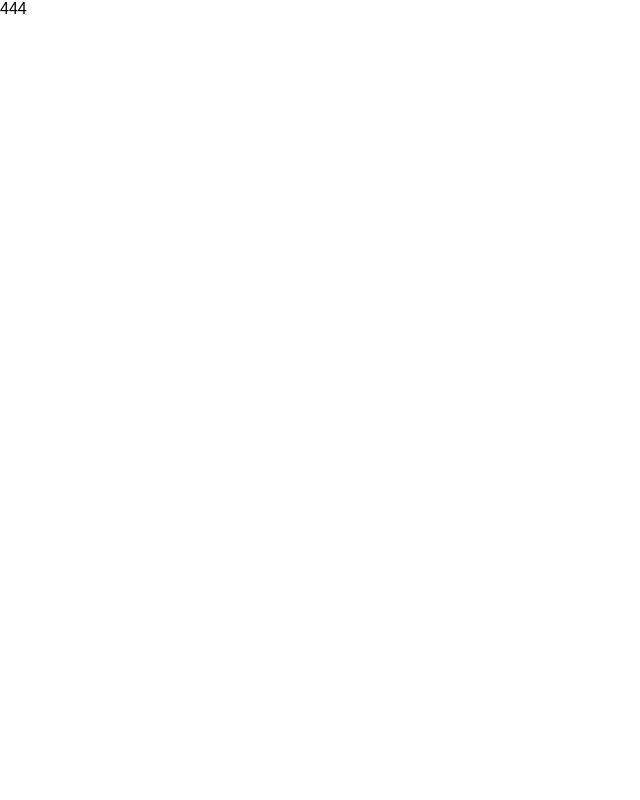
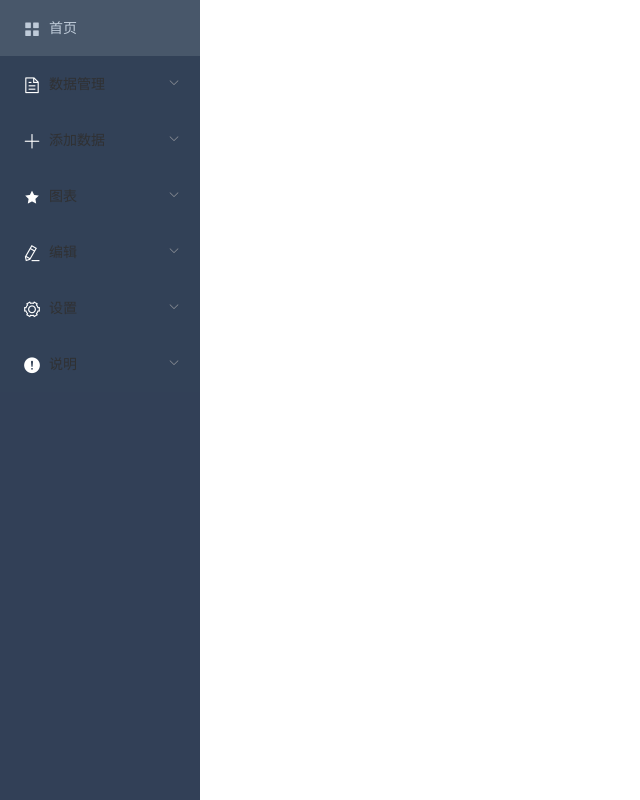
Before and after one commit to jingtinghuakaihualuo/CRI, a Vue app: page /#/manage in a window 1280 px wide. Shown: the whole page, without its empty margins (0-640 px from the left). Built offline with nearby package versions, Linux system fonts and the light colour scheme.

Commit message:
增加左侧边栏

```diff
--- /dev/null
+++ b/src/components/leftnav.vue
@@ -0,0 +1,71 @@
+<template>
+	<div class="fillcontain">
+		<el-row style="height: 100%;">
+			<el-col :span="3"  style="min-height: 100%;min-width: 200px; background-color: #324057;">
+			<!--   -->
+				<el-menu :default-active="defaultActive" style="min-height: 100%;" router>
+					<el-menu-item index="manage"><i class="el-icon-menu"></i>首页</el-menu-item>
+					<el-submenu index="2">
+						<template slot="title"><i class="el-icon-document"></i>数据管理</template>
+						<el-menu-item index="userList">用户列表</el-menu-item>
+						<el-menu-item index="shopList">商家列表</el-menu-item>
+						<el-menu-item index="foodList">食品列表</el-menu-item>
+						<el-menu-item index="orderList">订单列表</el-menu-item>
+						<el-menu-item index="adminList">管理员列表</el-menu-item>
+					</el-submenu>
+					<el-submenu index="3">
+						<template slot="title"><i class="el-icon-plus"></i>添加数据</template>
+						<el-menu-item index="addShop">添加商铺</el-menu-item>
+						<el-menu-item index="addGoods">添加商品</el-menu-item>
+					</el-submenu>
+					<el-submenu index="4">
+						<template slot="title"><i class="el-icon-star-on"></i>图表</template>
+						<el-menu-item index="visitor">用户分布</el-menu-item>
+						<!-- <el-menu-item index="newMember">用户数据</el-menu-item> -->
+					</el-submenu>
+					<el-submenu index="5">
+						<template slot="title"><i class="el-icon-edit"></i>编辑</template>
+						<!-- <el-menu-item index="uploadImg">上传图片</el-menu-item> -->
+						<el-menu-item index="vueEdit">文本编辑</el-menu-item>
+					</el-submenu>
+					<el-submenu index="6">
+						<template slot="title"><i class="el-icon-setting"></i>设置</template>
+						<el-menu-item index="adminSet">管理员设置</el-menu-item>
+						<!-- <el-menu-item index="sendMessage">发送通知</el-menu-item> -->
+					</el-submenu>
+					<el-submenu index="7">
+						<template slot="title"><i class="el-icon-warning"></i>说明</template>
+						<el-menu-item index="explain">说明</el-menu-item>
+					</el-submenu>
+				</el-menu>
+			</el-col>
+			<el-col :span="20" style="height: 100%;overflow: auto;">
+				<keep-alive>
+				    <router-view></router-view>
+				</keep-alive>
+			</el-col>
+		</el-row>
+	</div>
+</template>
+<script>
+	export default {
+		data() {
+			return {
+
+			}
+		},
+		computed: {
+			defaultActive: function(){
+				return this.$route.path.replace('/', '');
+			}
+		},
+		methods: {
+
+		}
+	}
+</script>
+
+<style lang="sass" scoped>
+	@import '../style/mixin';
+	@import '../style/common';
+</style>
--- a/src/page/manage.vue
+++ b/src/page/manage.vue
@@ -1,5 +1,27 @@
 <template>
 	<div class="fillcontain">
-		444
-	</div>
+		<leftnav></leftnav>
+  	</div>
 </template>
+
+<script>
+    import leftnav from '@/components/leftnav'
+	export default {
+		data() {
+			return {
+
+			}
+		},
+
+		components: {
+			leftnav
+		},
+		methods: {}
+	}
+</script>
+
+
+<style lang="sass" scoped>
+	@import '../style/mixin';
+	@import '../style/common';
+</style>
--- a/src/style/common.scss
+++ b/src/style/common.scss
@@ -93,3 +93,23 @@ html,body{
     text-overflow: ellipsis;
     white-space: nowrap;
 }
+// 左侧边栏样式修改
+.el-menu {
+    background-color: #324157;
+}
+.el-submenu__title{
+    color: #fff;
+    &:hover {
+        background: #48576a;
+    }
+}
+.el-submenu__title i {
+    color: #fff;
+}
+.el-menu-item {
+    color: #bfcbd9;
+    &:hover {
+        color: #bfcbd9;
+        background: #48576a;
+    }
+}
```
Also changed, not shown: src/components/headTop.vue (added, +65 -0 lines), src/style/commonStyle.scss (added, +17 -0 lines), src/assets/logo.png (deleted).
